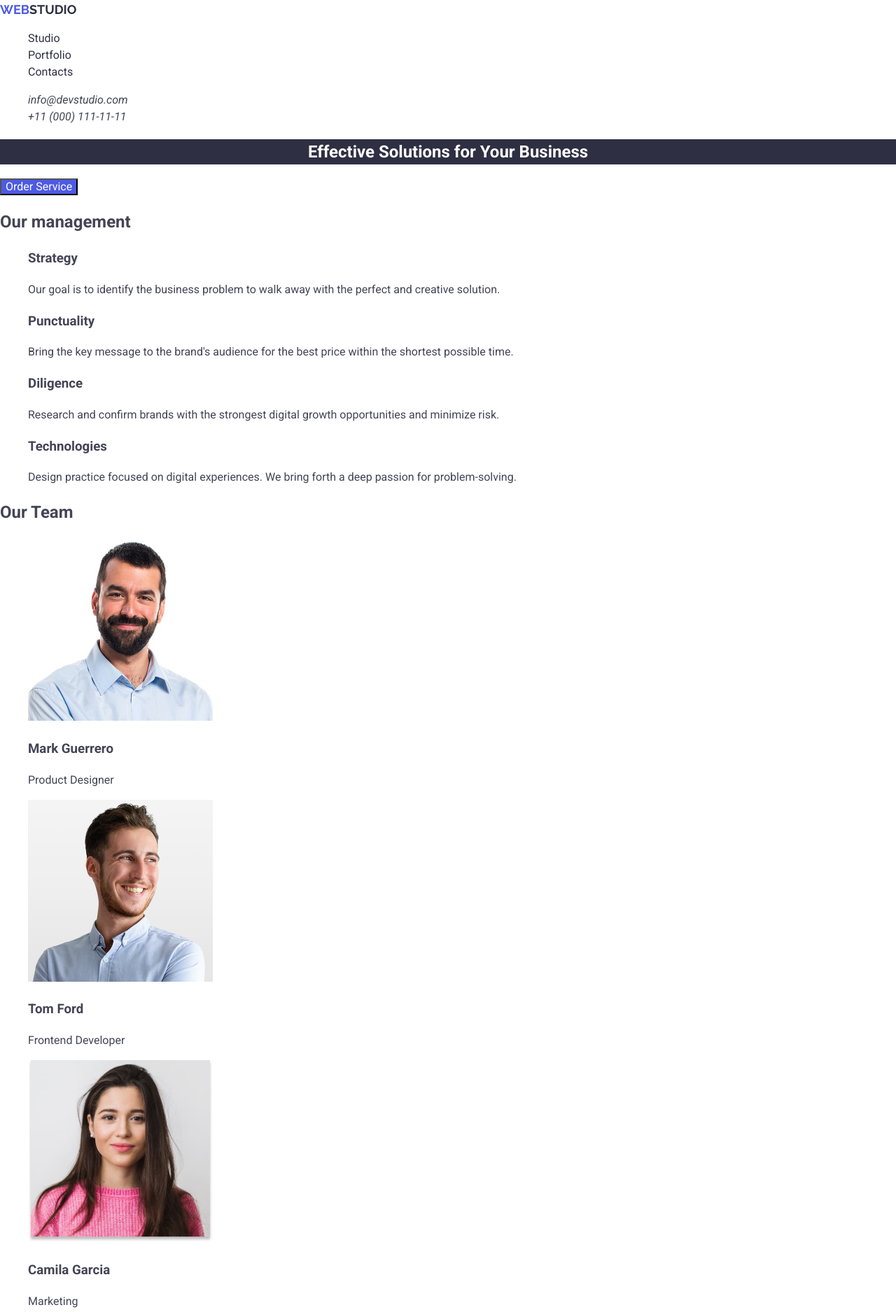
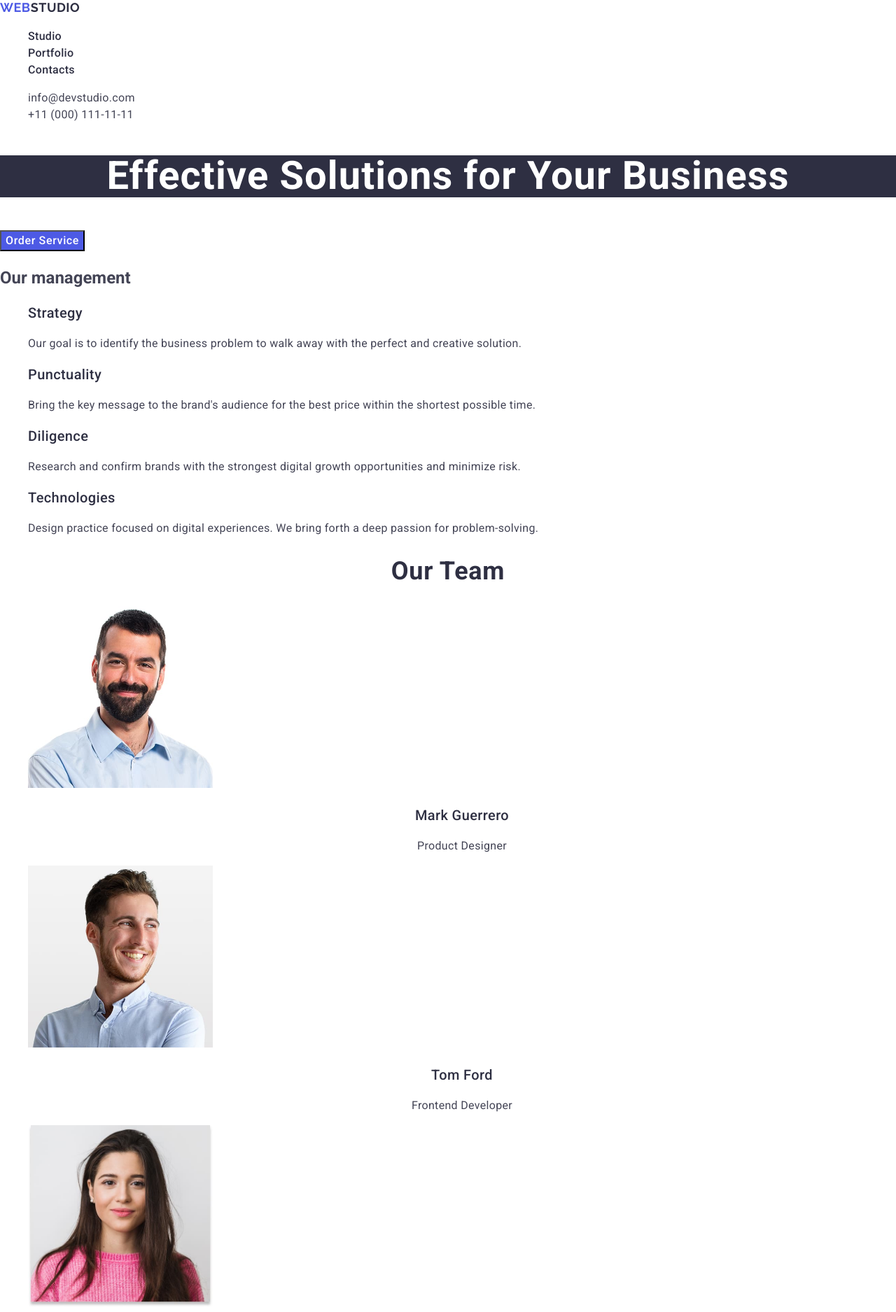
Before and after one commit to MarinaYastrebova/goit-markup-hw-02, a plain HTML site: page index.html in a window 1280 px wide. Shown: the top 1875 px of the page at 70% size. Drawn offline with nearby package versions, Linux system fonts and the light colour scheme.

Commit message:
add changes classes

```diff
--- a/css/styles.css
+++ b/css/styles.css
@@ -1,5 +1,5 @@
 body {
-  font-family: "Roboto", "Raleway", sans-serif;
+  font-family: "Roboto", sans-serif;
   font-size: 16px;
   font-weight: regular;
   line-height: 1.5;
@@ -10,49 +10,61 @@ body {
 ul {
   list-style-type: none;
 }
-.header-navigation-logo {
-  color: #2e2f42;
-  text-transform: uppercase;
-  font-family: "Raleway";
-  font-size: 18px;
-  letter-spacing: 3%;
+a {
   text-decoration: none;
 }
-.heder-logo-word {
+
+.logo {
+  font-family: "Raleway", sans-serif;
+  font-weight: 700;
+  font-size: 18px;
+  line-height: 1.17;
+  letter-spacing: 0.03em;
+  text-transform: uppercase;
   color: #4d5ae5;
 }
-.header-navigation-link,
-.header-navigation-link-studio {
+.header-logo .logo-part {
   color: #2e2f42;
-  text-decoration: none;
 }
-.header-navigation-link-studio:hover,
-.header-navigation-link-studio:focus {
+.nav-link {
+  font-weight: 500;
+  font-size: 16px;
+  line-height: 1.5;
+  letter-spacing: 0.02em;
+  color: #2e2f42;
+}
+.nav-link:hover,
+.nav-link:focus {
   color: #404bbf;
 }
-.header-navigation-link-studio:active {
-  color: #404bbf;
-  text-decoration: underline;
+.address {
+  font-style: normal;
 }
-.header-navigation-link:hover,
-.header-navigation-link:focus {
-  color: #4d5ae5;
-}
-.header-address-link {
-  text-decoration: none;
+.address-link {
+  font-size: 16px;
+  line-height: 1.5;
+  letter-spacing: 0.02em;
   color: #434455;
 }
-.header-address-link:hover,
-.header-address-link:focus {
+.address-link:hover,
+.address-link:focus {
   color: #404bbf;
 }
+
 .hero-banner-title {
+  font-weight: 700;
+  font-size: 56px;
+  line-height: 1.07;
+  letter-spacing: 0.02em;
+  text-align: center;
   color: #ffffff;
   background-color: #2e2f42;
-
-  text-align: center;
 }
 .hero-banner-button {
+  font-weight: 500;
+  font-size: 16px;
+  line-height: 1.5;
+  letter-spacing: 0.04em;
   color: #ffffff;
   background-color: #4d5ae5;
   cursor: pointer;
@@ -63,14 +75,74 @@ ul {
   background-color: #404bbf;
 }
 
-.footer-logo {
+.management-part {
+  font-weight: 500;
+  font-size: 20px;
+  line-height: 1.2;
+  letter-spacing: 0.02em;
   color: #2e2f42;
-  text-transform: uppercase;
-  font-family: "Raleway";
-  font-size: 18px;
-  letter-spacing: 3%;
-  text-decoration: none;
 }
-.footer-logo-word {
-  color: #4d5ae5;
+.management-text {
+  font-weight: 400;
+  font-size: 16px;
+  line-height: 1.5;
+  letter-spacing: 0.02em;
+  color: #434455;
 }
+
+.team-title {
+  font-size: 36px;
+  line-height: 1.11;
+  letter-spacing: 0.02em;
+  text-align: center;
+  color: #2e2f42;
+}
+.team-member {
+  font-weight: 500;
+  font-size: 20px;
+  line-height: 1.2;
+  letter-spacing: 0.02em;
+  text-align: center;
+  color: #2e2f42;
+}
+.team-member-work {
+  font-weight: 400;
+  font-size: 16px;
+  line-height: 1.5;
+  letter-spacing: 0.02em;
+  text-align: center;
+  color: #434455;
+}
+.portfolio-title {
+  font-size: 36px;
+  line-height: 1.11;
+  letter-spacing: 0.02em;
+  text-align: center;
+  color: #2e2f42;
+}
+.portfolio-part {
+  font-weight: 500;
+  font-size: 20px;
+  line-height: 1.2;
+  letter-spacing: 0.02em;
+  color: #2e2f42;
+}
+.portfolio-name {
+  font-weight: 400;
+  font-size: 16px;
+  line-height: 1.5;
+  letter-spacing: 0.02em;
+  color: #434455;
+}
+.page-footer {
+  background-color: #2e2f42;
+}
+.footer-logo .logo-part {
+  color: #f4f4fd;
+}
+.footer-text {
+  font-size: 16px;
+  line-height: 1.5;
+  letter-spacing: 0.02em;
+  color: #f4f4fd;
+}
--- a/index.html
+++ b/index.html
@@ -4,18 +4,19 @@
     <meta charset="UTF-8" />
     <meta name="viewport" content="width=device-width, initial-scale=1.0" />
     <title>Document</title>
+
+    <link
+      rel="stylesheet"
+      href="https://cdnjs.cloudflare.com/ajax/libs/modern-normalize/3.0.1/modern-normalize.min.css"
+      integrity="sha512-q6WgHqiHlKyOqslT/lgBgodhd03Wp4BEqKeW6nNtlOY4quzyG3VoQKFrieaCeSnuVseNKRGpGeDU3qPmabCANg=="
+      crossorigin="anonymous"
+      referrerpolicy="no-referrer"
+    />
     <link rel="preconnect" href="https://fonts.googleapis.com" />
     <link rel="preconnect" href="https://fonts.gstatic.com" crossorigin />
     <link
-      href="https://fonts.googleapis.com/css2?family=Raleway:ital,wght@0,700;1,700&family=Roboto:ital,wght@0,100..900;1,100..900&display=swap"
+      href="https://fonts.googleapis.com/css2?family=Raleway:wght@700&family=Roboto:wght@400;500;700&display=swap"
       rel="stylesheet"
-    />
-    <link
-      rel="stylesheet"
-      href="https://cdnjs.cloudflare.com/ajax/libs/modern-normalize/3.0.1/modern-normalize.css"
-      integrity="sha512-gnAN+RgTMylunXI7AMg+PtcUGpKZFkZJoFIkAWvdPFRrFJz3p2tx4+9xbjILRfN7CzoViMgS8vSf06fSQzWZjA=="
-      crossorigin="anonymous"
-      referrerpolicy="no-referrer"
     />
     <link rel="stylesheet" href="./css/styles.css" />
   </head>
@@ -23,25 +24,27 @@
   Визначити кількість секцій та ієрархію заголовків. -->
   <body>
     <header class="header">
-      <nav class="header-navigation">
-        <a class="header-navigation-logo" href="./index.html"
-          ><span class="heder-logo-word">Web</span>Studio</a
+      <nav class="header-nav">
+        <a class="logo header-logo" href="./index.html"
+          >Web<span class="logo-part">Studio</span></a
         >
-        <ul>
-          <li><a class="header-navigation-link-studio" href="">Studio</a></li>
-          <li><a class="header-navigation-link" href="">Portfolio</a></li>
-          <li><a class="header-navigation-link" href="">Contacts</a></li>
+        <ul class="nav-list">
+          <li class="nav-item">
+            <a class="nav-link" href="./index.html">Studio</a>
+          </li>
+          <li class="nav-item"><a class="nav-link" href="">Portfolio</a></li>
+          <li class="nav-item"><a class="nav-link" href="">Contacts</a></li>
         </ul>
       </nav>
-      <address class="header-address">
-        <ul>
-          <li>
-            <a class="header-address-link" href="mailto:info@devstudio.com"
+      <address class="address">
+        <ul class="address-list">
+          <li class="address-item">
+            <a class="address-link" href="mailto:info@devstudio.com"
               >info@devstudio.com</a
             >
           </li>
-          <li>
-            <a class="header-address-link" href="tel:+110001111111">
+          <li class="address-item">
+            <a class="address-link" href="tel:+110001111111">
               +11 (000) 111-11-11</a
             >
           </li>
@@ -57,29 +60,29 @@
 
       <section class="management">
         <h2 class="management-title">Our management</h2>
-        <ul>
-          <li>
+        <ul class="management-list">
+          <li class="management-item">
             <h3 class="management-part">Strategy</h3>
             <p class="management-text">
               Our goal is to identify the business problem to walk away with the
               perfect and creative solution.
             </p>
           </li>
-          <li>
+          <li class="management-item">
             <h3 class="management-part">Punctuality</h3>
             <p class="management-text">
               Bring the key message to the brand's audience for the best price
               within the shortest possible time.
             </p>
           </li>
-          <li>
+          <li class="management-item">
             <h3 class="management-part">Diligence</h3>
             <p class="management-text">
               Research and confirm brands with the strongest digital growth
               opportunities and minimize risk.
             </p>
           </li>
-          <li>
+          <li class="management-item">
             <h3 class="management-part">Technologies</h3>
             <p class="management-text">
               Design practice focused on digital experiences. We bring forth a
@@ -89,10 +92,10 @@
         </ul>
       </section>
 
-      <section>
-        <h2 class="team">Our Team</h2>
-        <ul>
-          <li>
+      <section class="team">
+        <h2 class="team-title">Our Team</h2>
+        <ul class="team-list">
+          <li class="team-part">
             <img
               src="./images/mark.jpg"
               alt="Designer Mark"
@@ -102,7 +105,7 @@
             <h3 class="team-member">Mark Guerrero</h3>
             <p class="team-member-work">Product Designer</p>
           </li>
-          <li>
+          <li class="team-part">
             <img
               src="./images/tom.jpg"
               alt="Frontend Developer Tom"
@@ -112,7 +115,7 @@
             <h3 class="team-member">Tom Ford</h3>
             <p class="team-member-work">Frontend Developer</p>
           </li>
-          <li>
+          <li class="team-part">
             <img
               src="./images/camilla.jpg"
               alt="Marketing Camila"
@@ -122,7 +125,7 @@
             <h3 class="team-member">Camila Garcia</h3>
             <p class="team-member-work">Marketing</p>
           </li>
-          <li>
+          <li class="team-part">
             <img
               src="./images/daniel.jpg"
               alt="Designer Daniel"
@@ -135,10 +138,10 @@
         </ul>
       </section>
 
-      <section>
-        <h2 class="portfolio">Our Portfolio</h2>
-        <ul>
-          <li>
+      <section class="portfolio">
+        <h2 class="portfolio-title">Our Portfolio</h2>
+        <ul class="portfolio-list">
+          <li class="portfolio-item">
             <img
               class="portfolio-foto"
               src="./images/app.jpg"
@@ -149,7 +152,7 @@
             <h3 class="portfolio-part">Banking App</h3>
             <p class="portfolio-name">App</p>
           </li>
-          <li>
+          <li class="portfolio-item">
             <img
               class="portfolio-foto"
               src="./images/payment.jpg"
@@ -160,7 +163,7 @@
             <h3 class="portfolio-part">Cashless Payment</h3>
             <p class="portfolio-name">Marketing</p>
           </li>
-          <li>
+          <li class="portfolio-item">
             <img
               class="portfolio-foto"
               src="./images/laptop.jpg"
@@ -171,7 +174,7 @@
             <h3 class="portfolio-part">Meditation App</h3>
             <p class="portfolio-name">App</p>
           </li>
-          <li>
+          <li class="portfolio-item">
             <img
               class="portfolio-foto"
               src="./images/taxi.jpg"
@@ -182,7 +185,7 @@
             <h3 class="portfolio-part">Taxi Service</h3>
             <p class="portfolio-name">Marketing</p>
           </li>
-          <li>
+          <li class="portfolio-item">
             <img
               class="portfolio-foto"
               src="./images/screen.jpg"
@@ -193,7 +196,7 @@
             <h3 class="portfolio-part">Screen Illustrations</h3>
             <p class="portfolio-name">Design</p>
           </li>
-          <li>
+          <li class="portfolio-item">
             <img
               class="portfolio-foto"
               src="./images/girl.jpg"
@@ -207,9 +210,9 @@
         </ul>
       </section>
     </main>
-    <footer class="footer">
-      <a class="footer-logo" href="./index.html"
-        ><span class="footer-logo-word">Web</span>Studio</a
+    <footer class="page-footer">
+      <a class="logo footer-logo" href="./index.html"
+        >Web<span class="logo-part">Studio</span></a
       >
       <p class="footer-text">
         Increase the flow of customers and sales for your business with digital
```
